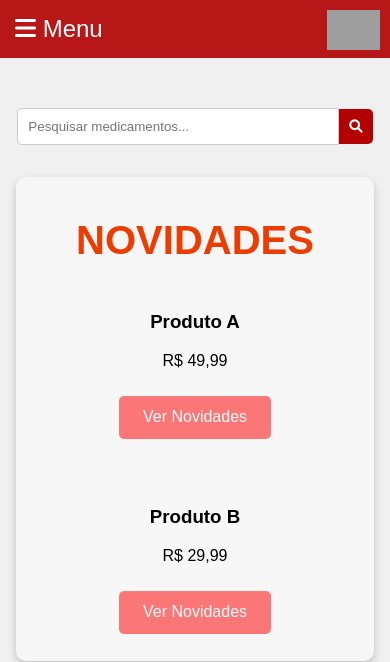
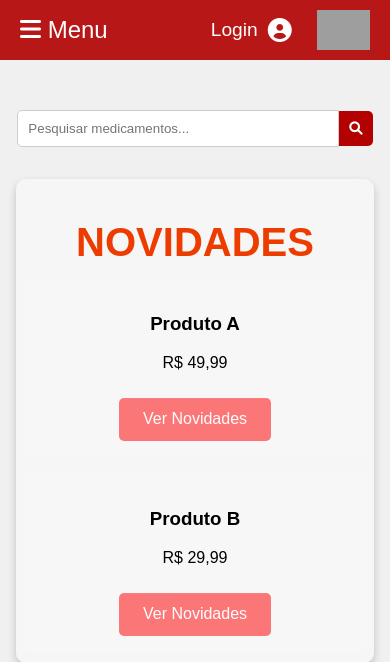
Before and after one commit to Emano4777/ECOMMERCE2, a Flask app: page / in a window 390 px wide. Shown: the top 662 px of the page. Run offline with Flask 3, Linux system fonts and the light colour scheme; some libraries are stand-ins or nearby versions; grey boxes are pictures that could not be loaded.

Commit message:
atualizado ecommerceee

```diff
--- a/templates/inicio.html
+++ b/templates/inicio.html
@@ -137,6 +192,7 @@ body {
 .menu-hamburguer {
     display: none;
     padding: 10px;
+    justify-content: space-between;
     background-color: rgba(179, 0, 0, 0.9);
     color: white;
     font-size: 1.5rem;
@@ -144,34 +200,72 @@ body {
     box-sizing: border-box;
     max-width: 100%;
 }
+#icone-perfil-mobile {
+    display: flex;
+    align-items: center;
+    color: white;
+    text-decoration: none;
+    margin-right: 20px; /* Mantém o espaço entre o menu e o perfil */
+    margin-left: auto;  /* Empurra o ícone para o lado esquerdo */
+}
+
+.logo-perfil-container {
+    display: flex;
+    justify-content: flex-end;
+    margin-left: 0; /* Mantém a logo no lado direito */
+}
 
 /* Responsividade Logo e Menu Mobile */
 @media (max-width: 768px) {
     .logo-desktop {
         display: none;
     }
+    .logo-perfil-container {
+    display: flex;
+    justify-content: center;
+}
 
     .logo-mobile {
-        display: block;
-        position: absolute;
-        right: 10px;
-        top: 10px;
         height: 40px;
     max-height: 40px;
     width: auto;
-        z-index: 1000;
+    margin-right: 10px;
     }
 
     .menu-desktop {
         display: none;
     }
 
+
     .menu-hamburguer {
-        display: block;
+    display: flex;
+    justify-content: space-between;
+    align-items: center;
+    padding: 10px;
     background-color: rgba(179, 0, 0, 0.9);
     color: white;
-        padding: 15px;
+    font-size: 1.5rem;
+    cursor: pointer;
 }
+.menu-hamburguer i {
+    margin-left: 10px;
+}
+.perfil-link {
+    display: flex;
+    align-items: center;
+    text-decoration: none;
+    color: white;
+    margin-left: auto;
+}
+
+.perfil-link i {
+    margin-right: 5px; /* Espaço entre o ícone e o texto */
+}
+
+.perfil-texto {
+    font-size: 1.2rem;
+}
+
 }
 
 /* Menu Lateral Oculto Mobile */
@@ -415,23 +509,27 @@ body {
         <ul>
             <li><a href="/inicio"><i class="fas fa-home"></i> Início</a></li>
             <li><a href="/medicamentos"><i class="fas fa-pills"></i> Medicamentos</a></li>
-            <li><a href="/cart"><i class="fas fa-shopping-cart"></i> Carrinho</a></li>
+           <!-- <li><a href="/cart"><i class="fas fa-shopping-cart"></i> Carrinho</a></li>-->
             <li><a href="/contato"><i class="fab fa-whatsapp"></i> Contato</a></li>
             <li id="perfil-desktop">
                 <a href="#" id="icone-perfil">
                     <i class="fas fa-user-circle"></i>
-                    <span class="perfil-texto">Entrar ou Cadastrar-se</span> <!-- Texto opcional -->
+                    <span class="perfil-texto">Entrar</span> <!-- Texto opcional -->
                 </a>
             </li>
         </ul>
     </nav>
-
-   <!-- Menu Hamburguer para Mobile -->
-<div class="menu-hamburguer" onclick="toggleMenu()">
+    <div class="menu-hamburguer">
+        <div onclick="toggleMenu()">
+            <i class="fas fa-bars"></i> Menu
+        </div>
+        <a href="#" id="icone-perfil-mobile" class="perfil-link">
+            <span class="perfil-texto">Login</span>
+            <i class="fas fa-user-circle"></i>
+        </a>
         <div class="logo-perfil-container">
             <img src="https://res.cloudinary.com/dizfq460q/image/upload/v1726291972/poupaqui_ihrjq8.png" alt="Logo Poupaqui" class="logo-mobile">
         </div>
-    <i class="fas fa-bars"></i> Menu
     </div>
 
 
@@ -442,25 +540,24 @@ body {
         <ul>
             <li><a href="/inicio"><i class="fas fa-home"></i> Início</a></li>
             <li><a href="/medicamentos"><i class="fas fa-pills"></i> Medicamentos</a></li>
-            <li><a href="/cart"><i class="fas fa-shopping-cart"></i> Carrinho</a></li>
+           <!-- <li><a href="/cart"><i class="fas fa-shopping-cart"></i> Carrinho</a></li>-->
             <li><a href="/contato"><i class="fab fa-whatsapp"></i> Contato</a></li>
-            <li id="perfil-mobile">
-                <a href="#" id="icone-perfil-mobile">
-                    <i class="fas fa-user-circle"></i>
-                    <span class="perfil-texto">Entrar ou Cadastrar-se</span> <!-- Texto opcional -->
-                </a>
-            </li>
         </ul>
     </div>
     <!-- Float de login/cadastro que aparece ao clicar no ícone -->
     <div id="perfil-float" class="float-perfil" style="display: none;">
         <h3 id="bem-vindo-usuario" style="display: none;">Bem-vindo, <span id="usuario-logado"></span></h3>
         <div id="opcoes-login-cadastro">
-        <p>Já tem uma conta? <a href="/login">Clique aqui para fazer login</a>.</p>
+            <p>Já tem uma conta? <a href="/login">Fazer login</a>.</p>
             <p>Ainda não tem uma conta? <a href="/cadastrar_usuario">Cadastre-se</a>.</p>
         </div>
-    <button id="logout-btn" style="display: none;">Sair</button>
+        <div class="carrinho-opcoes" id="carrinho-opcoes" style="display: none; align-items: center; margin-top: 10px;">
+            <i class="fas fa-shopping-cart"></i>
+            <a href="/cart" style="margin-left: 10px; text-decoration: none; color: #b30000;">Carrinho</a>
         </div>
+        <button id="logout-btn" style="display: none; margin-top: 10px;">Sair</button>
+    </div>
+
 
     <form id="searchForm" action="/buscar_medicamentos" method="POST" style="display: flex; align-items: center; justify-content: center; margin-top: 50px;">
         <input type="text" id="termo_pesquisa" name="termo_pesquisa" placeholder="Pesquisar medicamentos..." style="padding: 10px; border-radius: 5px 0 0 5px; border: 1px solid #ccc; width: 300px;">
@@ -527,6 +624,8 @@ body {
                 document.getElementById('opcoes-login-cadastro').style.display = 'none';
                 document.getElementById('logout-btn').style.display = 'block';
 
+                document.getElementById('carrinho-opcoes').style.display = 'flex';
+
                 // Esconder todos os textos "Entrar ou Cadastrar-se"
                 document.querySelectorAll('.perfil-texto').forEach(function(el) {
                     el.style.display = 'none';
@@ -535,6 +634,7 @@ body {
                 document.getElementById('bem-vindo-usuario').style.display = 'none';
                 document.getElementById('opcoes-login-cadastro').style.display = 'block';
                 document.getElementById('logout-btn').style.display = 'none';
+                document.getElementById('carrinho-opcoes').style.display = 'none';
 
                 document.querySelectorAll('.perfil-texto').forEach(function(el) {
                     el.style.display = 'inline';
```
Also changed, not shown: other parts of templates/inicio.html (+55 -0 lines). Lines whose indentation alone changed are shown as unchanged.
